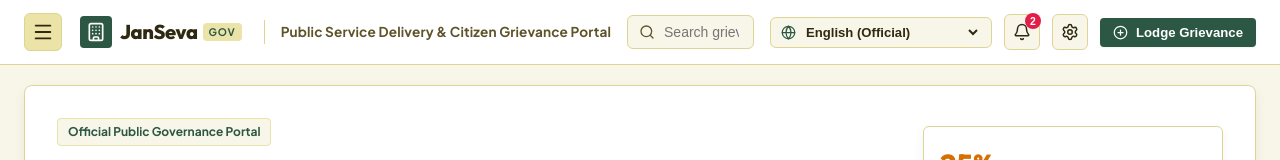
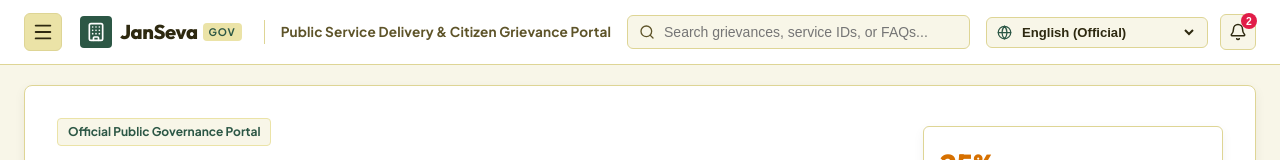
Before and after one commit to Punithn9036/Public-Service-Delivery-and-Citizen-Grievance-Management-System, a React (Vite) app in the folder frontend/: page / in a window 1280 px wide. Both pictures are taken after a click on the button "Citizen (Aarav)". Shown: the top 160 px of the page. Built offline with nearby package versions, Linux system fonts and the light colour scheme; no server answers.

Commit message:
feat(nav): remove top right settings icon and lodge grievance button

```diff
--- a/frontend/src/components/Navbar.jsx
+++ b/frontend/src/components/Navbar.jsx
@@ -134,28 +134,6 @@ export default function Navbar({
             )}
           </button>
 
-          {/* Settings Quick Access */}
-          <button
-            type="button"
-            className="icon-circle-btn"
-            onClick={onOpenSettings}
-            title="Portal Settings (Theme, Language, Profile)"
-          >
-            <Settings size={18} />
-          </button>
-
-          {/* Quick Lodge Grievance for Citizen */}
-          {isCitizen && (
-            <button
-              type="button"
-              className="btn btn-primary btn-sm"
-              onClick={openGrievanceModal}
-            >
-              <PlusCircle size={15} />
-              <span>{t('lodgeGrievance') || 'Lodge Grievance'}</span>
-            </button>
-          )}
-
         </div>
 
       </div>
```
